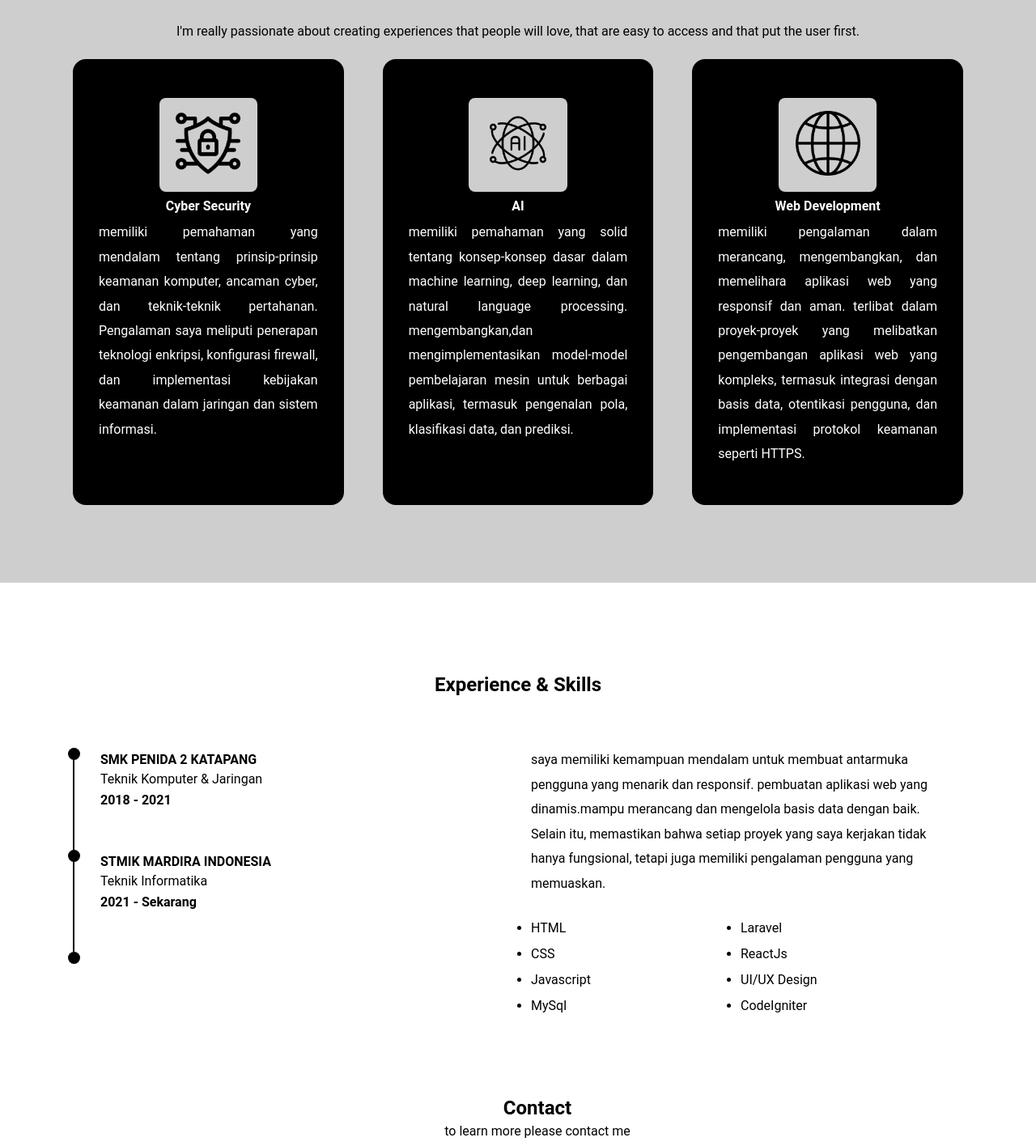
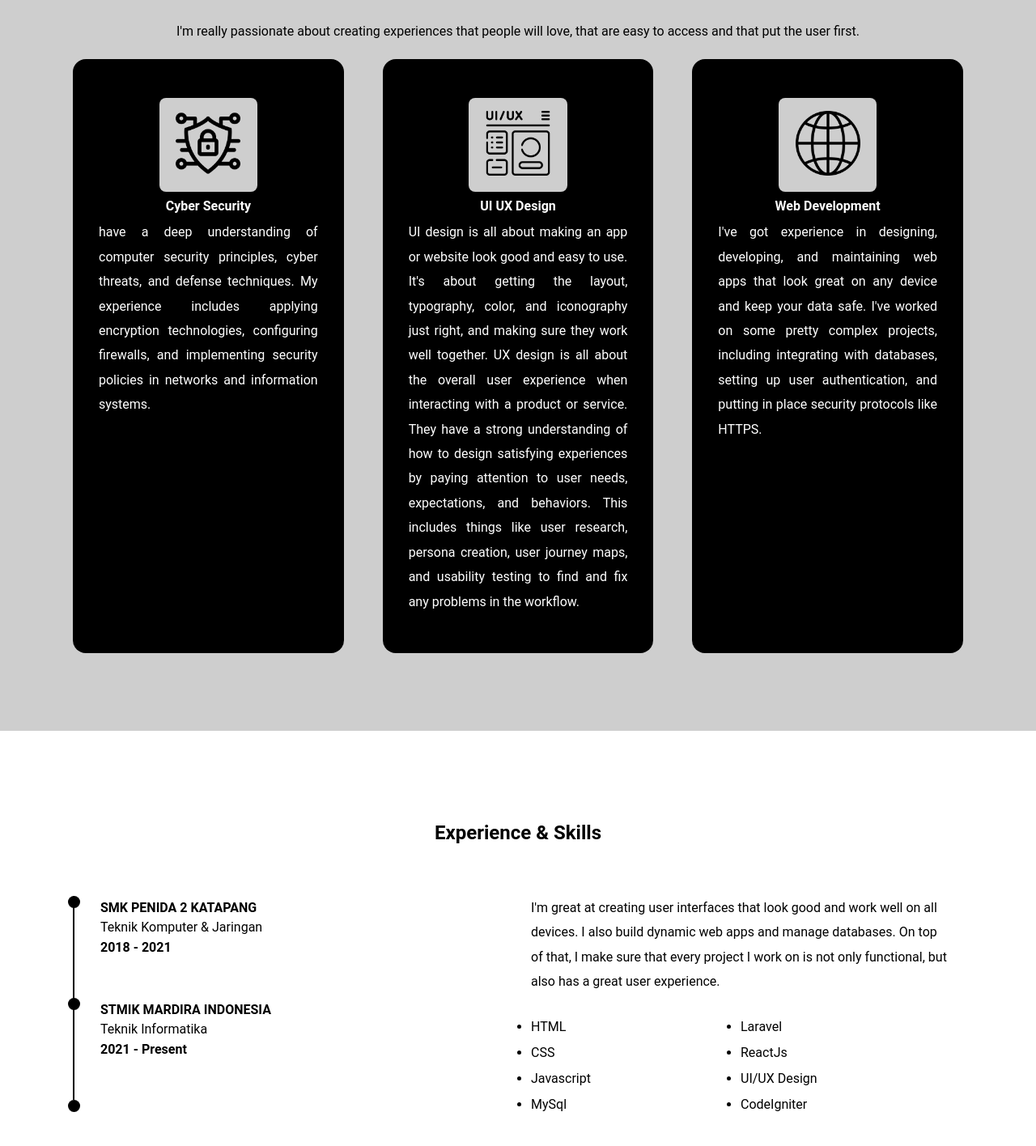
Before and after one commit to afshadiqah/Web-Portofolio, a plain HTML site: page index.html in a window 1280 px wide. Shown: the part 980-2396 px from the top of the page at 81% size. Drawn offline with Linux system fonts and the light colour scheme.

Commit message:
index:update

```diff
--- a/index.html
+++ b/index.html
@@ -37,7 +37,7 @@
                </a>
             </div>
             <div class="home-right">
-                <img src="img/wisuda.jpg" alt="myphoto" srcset="">
+                <img src="img/photo.png" alt="myphoto" srcset="">
             </div>
         </section>
         </div>
@@ -62,18 +62,20 @@
               </div>
               <h4>Cyber Security</h4>
               <p>
-                memiliki pemahaman yang mendalam tentang prinsip-prinsip keamanan komputer, ancaman cyber, dan teknik-teknik pertahanan. Pengalaman saya meliputi penerapan teknologi enkripsi, konfigurasi firewall, dan implementasi kebijakan keamanan dalam jaringan dan sistem informasi.
+                have a deep understanding of computer security principles, cyber threats, and defense techniques. My experience includes applying encryption technologies, configuring firewalls, and implementing security policies in networks and information systems.
               </p>
             </div>
 
             <!-- About 2 -->
             <div class="about">
               <div class="about-icon">
-                <img src="img/Ai.png" alt="Artifical Intelegent" width="80" height="80" viewbox="0 0 80 80" />
+                <img src="img/web-design.png" alt="Artifical Intelegent" width="80" height="80" viewbox="0 0 80 80" />
               </div>
-              <h4>AI</h4>
+              <h4>UI UX Design</h4>
               <p>
-                memiliki pemahaman yang solid tentang konsep-konsep dasar dalam machine learning, deep learning, dan natural language processing. mengembangkan,dan mengimplementasikan model-model pembelajaran mesin untuk berbagai aplikasi, termasuk pengenalan pola, klasifikasi data, dan prediksi.
+                UI design is all about making an app or website look good and easy to use. It's about getting the layout, typography, color, and iconography just right, and making sure they work well together.
+
+                UX design is all about the overall user experience when interacting with a product or service. They have a strong understanding of how to design satisfying experiences by paying attention to user needs, expectations, and behaviors. This includes things like user research, persona creation, user journey maps, and usability testing to find and fix any problems in the workflow.
               </p>
             </div>
 
@@ -84,7 +86,7 @@
               </div>
               <h4>Web Development</h4>
               <p>
-                memiliki pengalaman dalam merancang, mengembangkan, dan memelihara aplikasi web yang responsif dan aman. terlibat dalam proyek-proyek yang melibatkan pengembangan aplikasi web yang kompleks, termasuk integrasi dengan basis data, otentikasi pengguna, dan implementasi protokol keamanan seperti HTTPS.
+                I've got experience in designing, developing, and maintaining web apps that look great on any device and keep your data safe. I've worked on some pretty complex projects, including integrating with databases, setting up user authentication, and putting in place security protocols like HTTPS.
               </p>
             </div>
           </div>
@@ -122,7 +124,7 @@
                 <div class="experience-info">
                   <h4 class="experience-title">STMIK MARDIRA INDONESIA</h4>
                   <p>Teknik Informatika</p>
-                  <h4 class="experience-date">2021 - Sekarang</h4>
+                  <h4 class="experience-date">2021 - Present</h4>
                 </div>
               </div>
 
@@ -138,7 +140,7 @@
 
             <div class="skills-right">
               <p>
-                saya memiliki kemampuan mendalam untuk membuat antarmuka pengguna yang menarik dan responsif. pembuatan aplikasi web yang dinamis.mampu merancang dan mengelola basis data dengan baik. Selain itu, memastikan bahwa setiap proyek yang saya kerjakan tidak hanya fungsional, tetapi juga memiliki pengalaman pengguna yang memuaskan.
+                I'm great at creating user interfaces that look good and work well on all devices. I also build dynamic web apps and manage databases. On top of that, I make sure that every project I work on is not only functional, but also has a great user experience.
               </p>
 
               <div class="skills-list">
```
